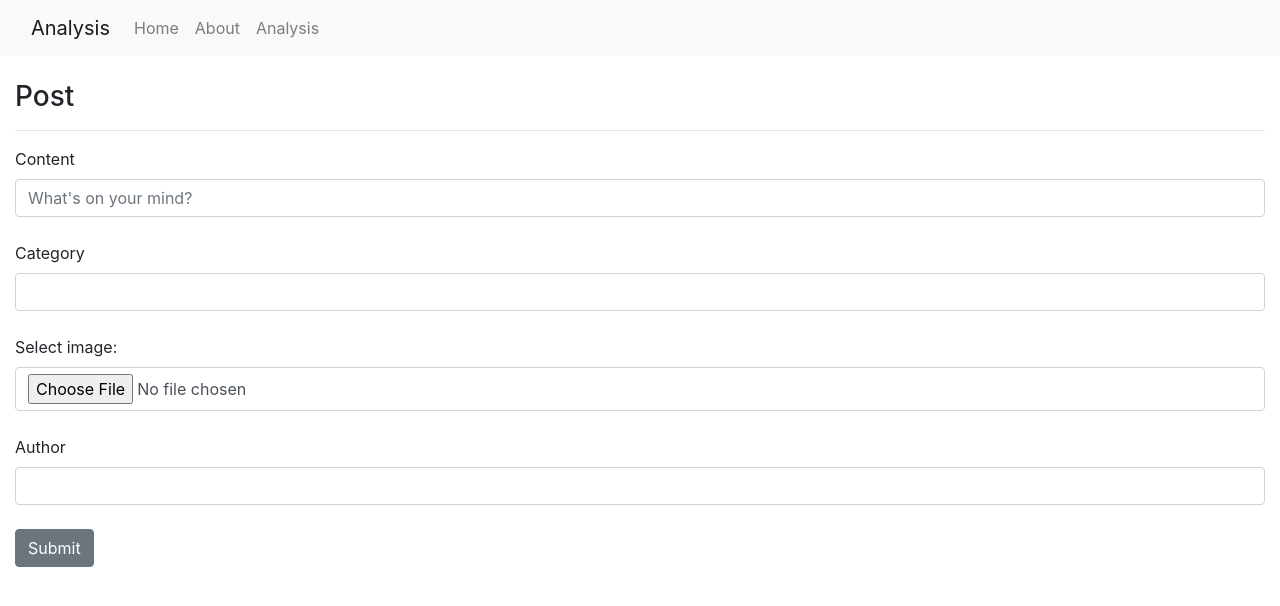
After one commit to vanshika5605/Stance-Detection, a Django app: page /analysis/post in a window 1280 px wide. The commit adds this page. Shown: the top 606 px of the page. Run offline with Django 3.2, Linux system fonts and the light colour scheme; some libraries are stand-ins or nearby versions.

Commit message:
Added posting functionality

```diff
--- a/analysis/urls.py
+++ b/analysis/urls.py
@@ -3,5 +3,6 @@ from django.urls import path
 from . import views
 
 urlpatterns = [
-    path('',views.display, name='display')
+    path('',views.display, name='display'),
+    path('post',views.post, name='post')
 ]
--- a/analysis/views.py
+++ b/analysis/views.py
@@ -1,6 +1,22 @@
-from django.shortcuts import render
-
+from django.shortcuts import render, redirect
+from .models import Post
 # Create your views here.
 
 def display(request):
-    return render(request, "display.html")
+    posts = Post.objects.all()
+
+    return render(request, "display.html", {'posts': posts})
+
+def post(request):
+    if request.method == 'POST':
+        content=request.POST['content']
+        target=request.POST['target']
+        date=request.POST['date']
+        img=request.POST['img']
+        author=request.POST['author']
+
+        post=Post(content=content, target=target, img=img, date_added=date, author=author)
+        post.save()
+        return redirect('/')
+    else:
+        return render(request, "addpost.html")
--- a/home/urls.py
+++ b/home/urls.py
@@ -3,5 +3,6 @@ from django.urls import path
 from . import views
 
 urlpatterns = [
-    path('',views.home, name='home')
+    path('',views.home, name='home'),
+    path('',views.about, name='about')
 ]
--- a/home/views.py
+++ b/home/views.py
@@ -4,3 +4,6 @@ from django.shortcuts import render
 
 def home(request):
     return render(request, "index.html")
+
+def about(request):
+    pass
--- /dev/null
+++ b/templates/addpost.html
@@ -0,0 +1,29 @@
+{% extends 'base.html' %}
+
+{% block content %}
+
+<div class="container-fluid">
+    <div>
+        <br>
+        <form action="post" method="post">
+            {% csrf_token %}
+            <h3>Post</h3>
+            <hr>
+            <label for="content" class="form-label">Content</label>
+            <input type="text" name="content" class="form-control" placeholder="What's on your mind?"><br>
+            <label for="target" class="form-label">Category</label>
+            <input type="text" name="target" class="form-control"><br>
+            <input id="date" type="text" name="date" class="form-control" hidden>
+            <label for="img" class="form-label">Select image:</label>
+            <input type="file" name="img" accept="image/*" class="form-control"><br>
+            <label for="author" class="form-label">Author</label>
+            <input type="text" name="author" class="form-control"><br>
+            <input type="submit" class="btn btn-secondary"><br>
+        </form>
+        <br>
+    </div>
+</div>
+<script type="text/javascript">
+    document.getElementById('date').value = Date();
+  </script>
+{% endblock %}
--- a/templates/base.html
+++ b/templates/base.html
@@ -16,9 +16,9 @@
               </button>
               <div class="collapse navbar-collapse" id="navbarNavAltMarkup">
                 <div class="navbar-nav">
-                  <a class="nav-link active" aria-current="page" href="/">Home</a>
-                  <a class="nav-link" href="#">About</a>
-                  <a class="nav-link" href="#">Stance</a>
+                  <a class="nav-link" href="/">Home</a>
+                  <a class="nav-link" href="{% url 'about' %}">About</a>
+                  <a class="nav-link" href="{% url 'display' %}">Analysis</a>
                 </div>
               </div>
             </div>
```
Also changed, not shown: analysis/models.py (+8 -8 lines), templates/display.html (+21 -1 lines), analysis/migrations/0002_auto_20210401_2209.py (added), analysis/migrations/0003_auto_20210401_2227.py (added), db.sqlite3.
